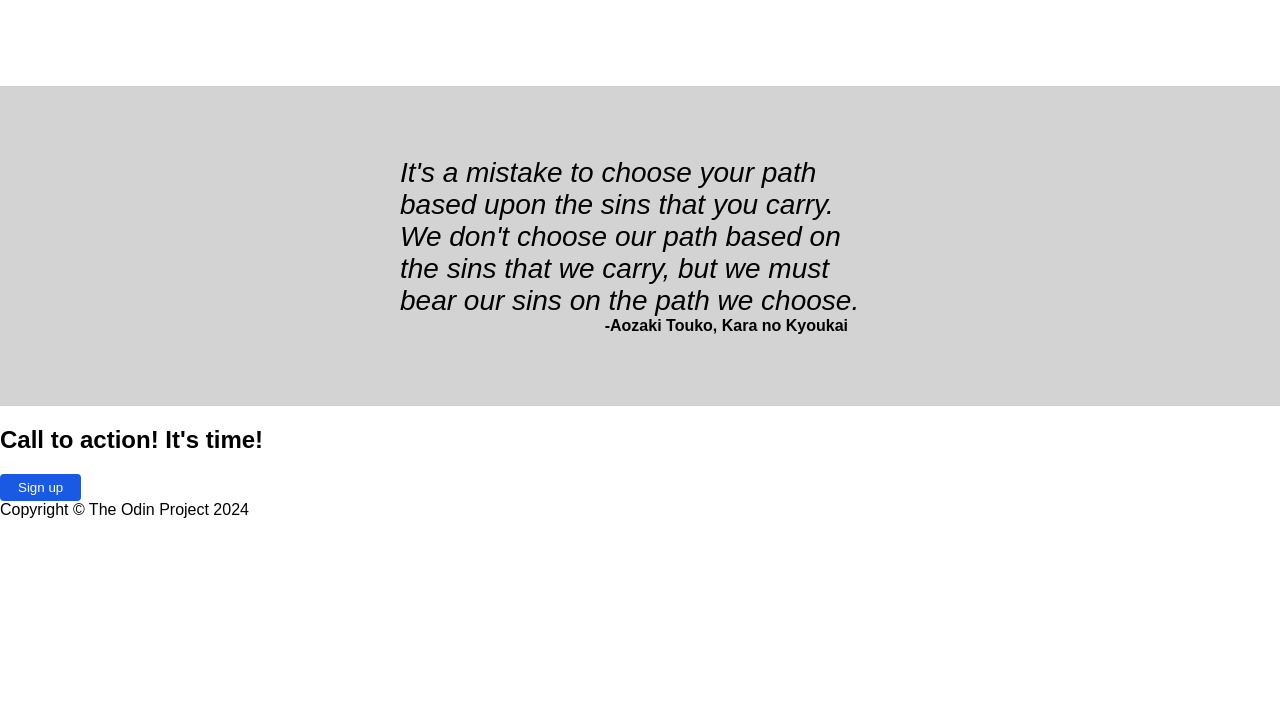
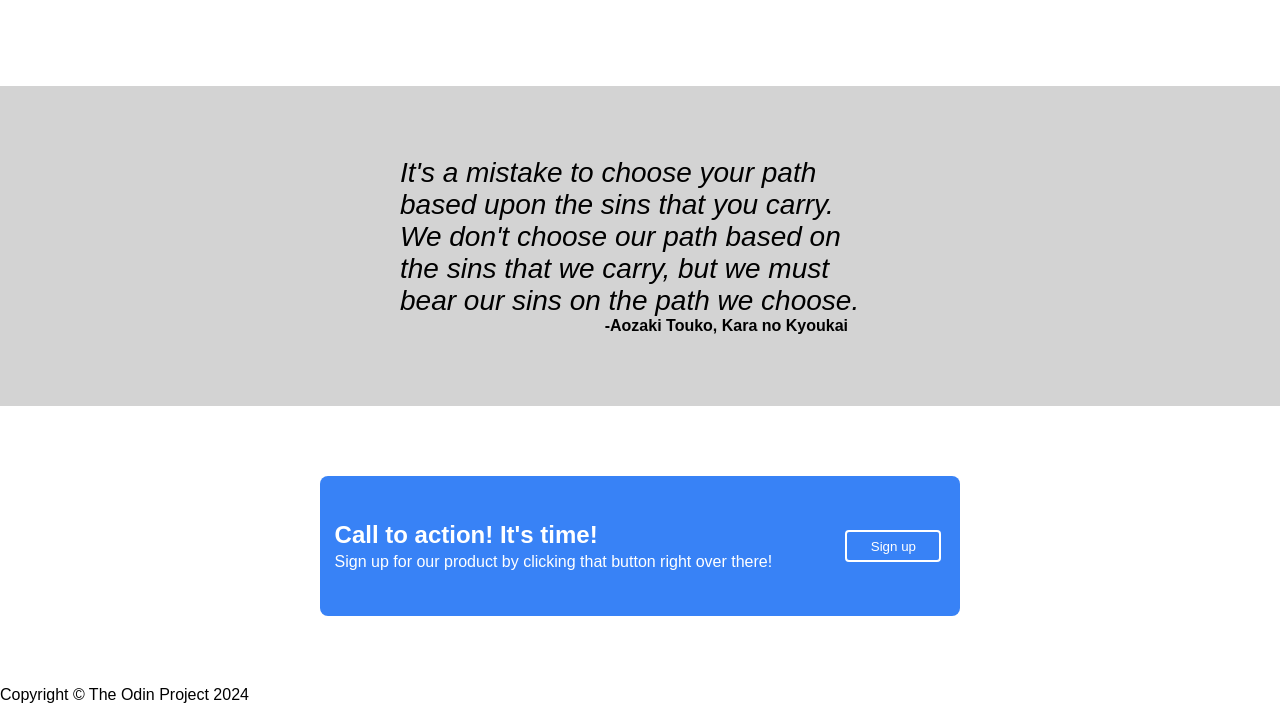
Before and after one commit to shenun102/landing-page, a plain HTML site: page index.html in a window 1280 px wide. Shown: the part 706-1410 px from the top of the page. Before the commit the page ends 1225 px from the top, so only its background shows below. Drawn offline with Linux system fonts and the light colour scheme.

Commit message:
Complete section 4 of the landing page

```diff
--- a/index.html
+++ b/index.html
@@ -86,7 +86,9 @@
       <div class="box">
         <div class="text-4">
           <h2>Call to action! It's time!</h2>
-          <p></p>
+          <p>
+            Sign up for our product by clicking that button right over there!
+          </p>
         </div>
         <button class="button sign-up-2">Sign up</button>
       </div>
--- a/style.css
+++ b/style.css
@@ -67,7 +67,7 @@ a {
 
 button {
   color: white;
-  background-color: rgb(25, 89, 228);
+  background-color: #3882f6;
   border: 0;
   border-radius: 4px;
   padding: 6px 18px 6px 18px;
@@ -139,6 +139,8 @@ button {
 }
 
 .text-3 {
+  overflow: auto;
+  max-height: 75%;
   font-size: 28px;
   font-style: italic;
   margin: 0;
@@ -149,3 +151,47 @@ button {
   align-self: flex-end;
   margin-right: 32px;
 }
+
+/* Section 4 */
+
+.container-4 {
+  height: 280px;
+  display: flex;
+  justify-content: center;
+  align-items: center;
+}
+
+.box {
+  background-color: #3882f6;
+  height: 140px;
+  width: 50vw;
+  border-radius: 8px;
+  display: flex;
+  justify-content: space-around;
+  align-items: center;
+  gap: 48px;
+}
+
+.text-4 {
+  color: white;
+  overflow: auto;
+  max-height: 75%;
+}
+
+.text-4 p,
+.text-4 h2 {
+  margin: 4px;
+}
+
+.text-4 p {
+  font-size: 16px;
+}
+
+.sign-up-2 {
+  height: 32px;
+  width: 96px;
+  text-align: center;
+  border: 2px solid white;
+  flex-shrink: 0;
+  margin-right: 8px;
+}
```
